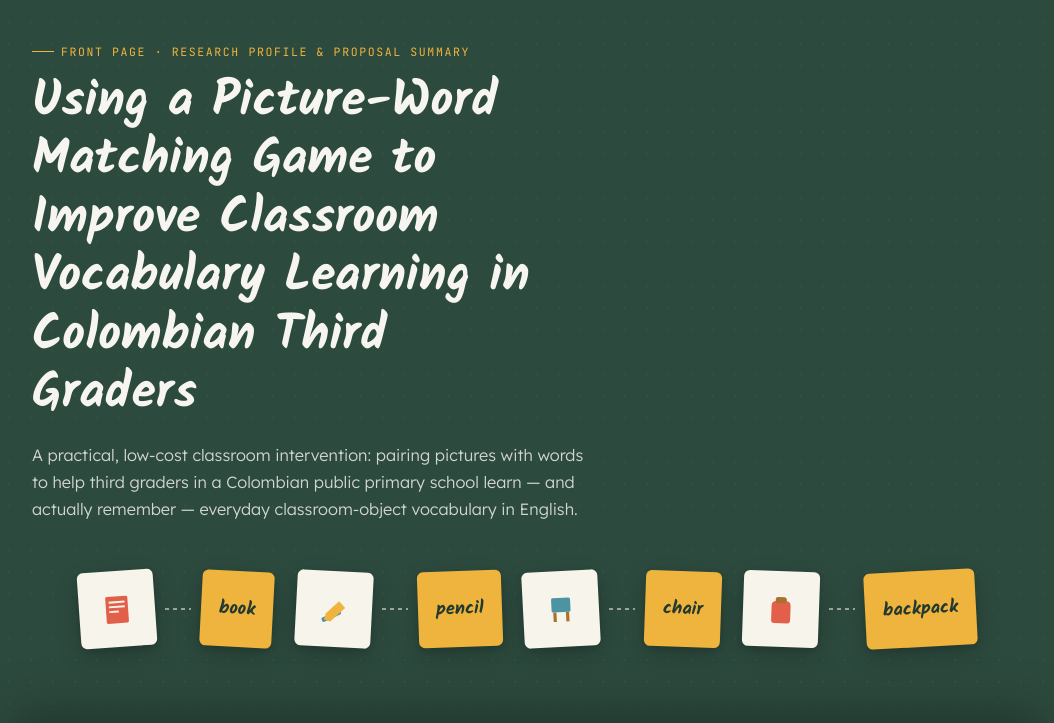
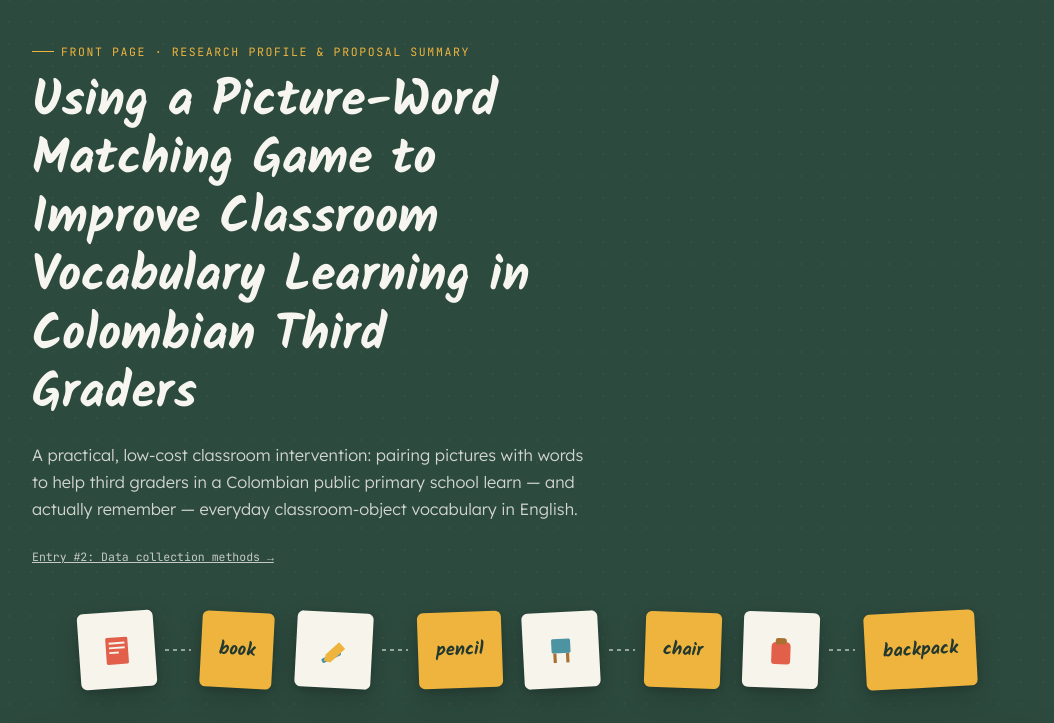
Before and after one commit to GameMa5ter9000/E-portfolio-DSMR, a plain HTML site: page index.html in a window 1280 px wide. Shown: the part 77-800 px from the top of the page, without its empty margins (112-1166 px from the left). Drawn offline with Linux system fonts and the light colour scheme.

Commit message:
Add files via upload

```diff
--- a/index.html
+++ b/index.html
@@ -81,6 +81,14 @@
     font-size:0.72rem;
     color: rgba(247,245,239,0.6);
     line-height:1.6;
+  }
+  .nav-links{
+    font-family:'JetBrains Mono', monospace;
+    font-size:0.72rem;
+    color: rgba(247,245,239,0.75);
+    display:flex;
+    gap:18px;
+    margin-top:26px;
   }
 
   /* ---------- hero ---------- */
@@ -397,6 +405,9 @@
       third graders in a Colombian public primary school learn — and actually remember —
       everyday classroom-object vocabulary in English.
     </p>
+    <div class="nav-links">
+      <a href="entry-2-data-collection-methods.html">Entry #2: Data collection methods →</a>
+    </div>
 
     <div class="board" aria-hidden="true">
       <div class="pair">
```
